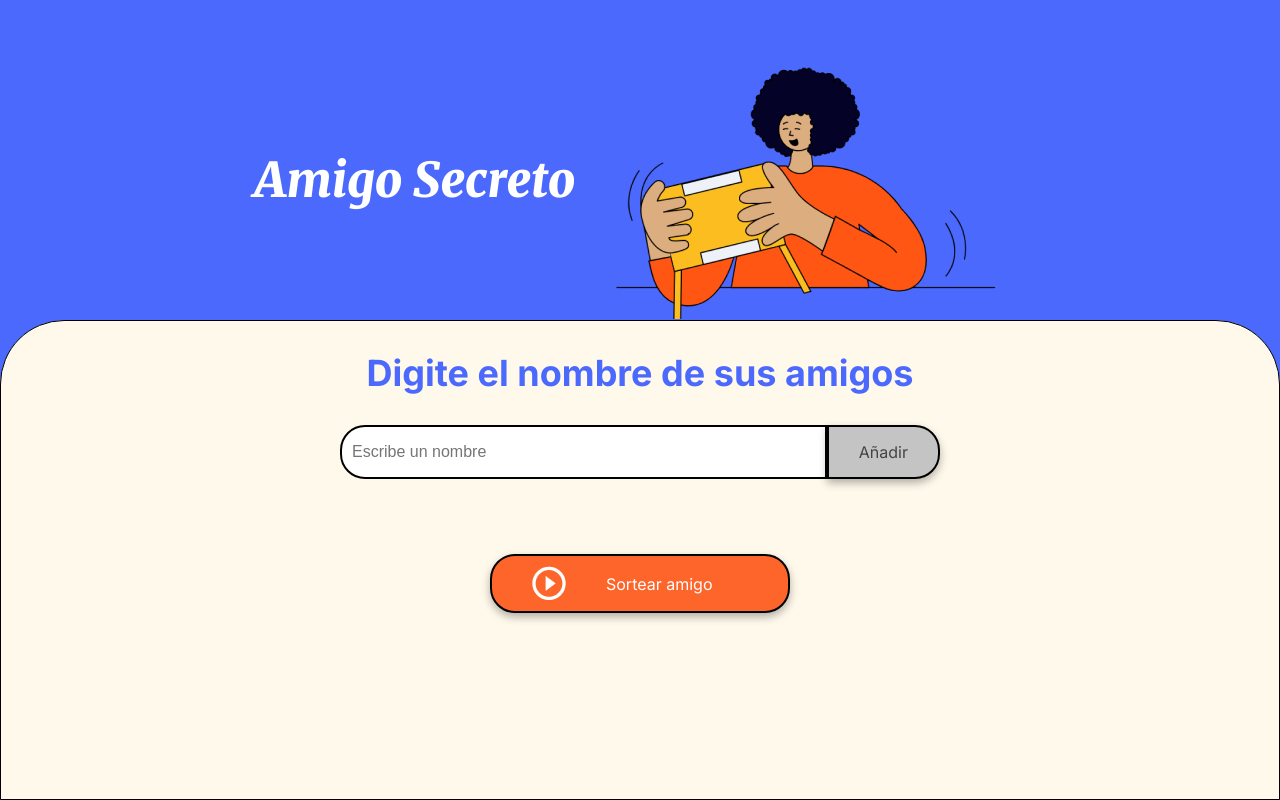
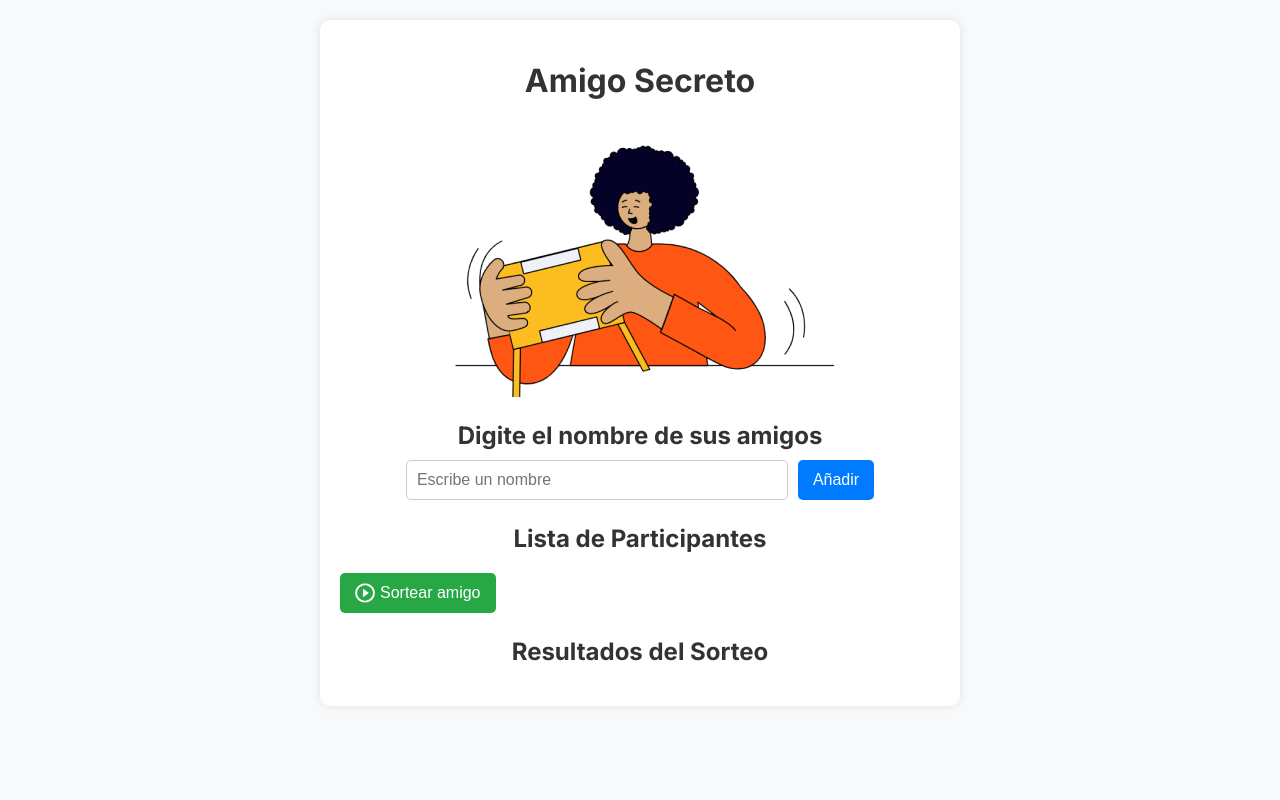
Before and after one commit to lourdes270/amigo-secreto, a plain HTML site: page index.html in a window 1280 px wide. Drawn offline with Linux system fonts and the light colour scheme.

Commit message:
Version 1: sin mejoras

```diff
--- a/app.js
+++ b/app.js
@@ -1 +1,55 @@
 // El principal objetivo de este desafío es fortalecer tus habilidades en lógica de programación. Aquí deberás desarrollar la lógica para resolver el problema.
+// Array para almacenar nombres amigos LISTA!
+let amigos = [];
+
+// Función agrega amigo lista
+function agregarAmigo() {
+    let inputAmigo = document.getElementById("amigo");
+    let nombre = inputAmigo.value.trim();
+
+    if (nombre === "") {
+        alert("Por favor, ingrese un nombre válido.");
+        return;
+    }
+    if (amigos.includes(nombre)) {
+        alert("Ese nombre ya está en la lista.");
+        return;
+    }
+
+    amigos.push(nombre);
+    inputAmigo.value = "";
+    actualizarLista();
+}
+
+// Función actualizar la list
+function actualizarLista() {
+    let lista = document.getElementById("listaAmigos");
+    lista.innerHTML = "";
+
+    amigos.forEach((nombre) => {
+        let li = document.createElement("li");
+        li.textContent = nombre;
+        lista.appendChild(li);
+    });
+}
+
+// Función para sortear amigo
+function sortearAmigo() {
+    if (amigos.length < 2) {
+        alert("Debe haber al menos 2 participantes para el sorteo.");
+        return;
+    }
+
+    let resultado = document.getElementById("resultado");
+    resultado.innerHTML = "";
+
+    let amigosMezclados = [...amigos];
+    amigosMezclados.sort(() => Math.random() - 0.5);
+
+    for (let i = 0; i < amigosMezclados.length; i++) {
+        let asignado = amigosMezclados[(i + 1) % amigosMezclados.length];
+        let li = document.createElement("li");
+        li.textContent = `${amigosMezclados[i]} → ${asignado}`;
+        resultado.appendChild(li);
+    }
+}
--- a/index.html
+++ b/index.html
@@ -6,7 +6,7 @@
     <link rel="stylesheet" href="style.css">
     <link rel="preconnect" href="https://fonts.googleapis.com">
     <link rel="preconnect" href="https://fonts.gstatic.com" crossorigin>
-    <link href="https://fonts.googleapis.com/css2?family=Inter:wght@100;400;700;900&family=Merriweather:ital,wght@0,300;0,400;0,700;0,900;1,300;1,400;1,700;1,900&display=swap" rel="stylesheet">
+    <link href="https://fonts.googleapis.com/css2?family=Inter:wght@100;400;700;900&family=Merriweather:ital,wght@0,300;0,400;0,700;0,900&display=swap" rel="stylesheet">
     <title>Amigo Secreto</title>
 </head>
 
@@ -24,8 +24,8 @@
                 <button class="button-add" onclick="agregarAmigo()">Añadir</button>
             </div>
 
-            <ul id="listaAmigos" class="name-list" aria-labelledby="listaAmigos" role="list"></ul>
-            <ul id="resultado" class="result-list" aria-live="polite"></ul>
+            <h3 class="section-title">Lista de Participantes</h3>
+            <ul id="listaAmigos" class="name-list" role="list"></ul>
 
             <div class="button-container">
                 <button class="button-draw" onclick="sortearAmigo()" aria-label="Sortear amigo secreto">
@@ -33,6 +33,9 @@
                     Sortear amigo
                 </button>
             </div>
+
+            <h3 class="section-title">Resultados del Sorteo</h3>
+            <ul id="resultado" class="result-list" aria-live="polite"></ul>
         </section>
     </main>
 
--- a/style.css
+++ b/style.css
@@ -1,162 +1,176 @@
+/* 🌿 Definición de variables de color y tipografía */
 :root {
-    --color-primary: #4B69FD;
-    --color-secondary: #FFF9EB;
-    --color-tertiary: #C4C4C4;
-    --color-button: #fe652b;
-    --color-button-hover: #e55720;
-    --color-text: #444444;
-    --color-white: #FFFFFF;
+    --color-fondo: #f8f9fa;
+    --color-texto: #333;
+    --color-primario: #007bff;
+    --color-primario-hover: #0056b3;
+    --color-boton-sortear: #28a745;
+    --color-boton-sortear-hover: #218838;
+    --color-lista: #e9ecef;
+    --color-resultado: #ffc107;
+    --fuente-primaria: 'Inter', sans-serif;
 }
 
-/* Estilos generales */
-* {
+/* 🎨 Estilos globales */
+body {
+    font-family: var(--fuente-primaria);
+    background-color: var(--color-fondo);
+    color: var(--color-texto);
+    text-align: center;
     margin: 0;
     padding: 0;
-    box-sizing: border-box;
 }
 
-body {
-    height: 100vh;
-    background-color: var(--color-primary);
-    display: flex;
-    justify-content: center;
-    align-items: center;
+/* 📌 Contenedor principal */
+.main-content {
+    max-width: 600px;
+    margin: 20px auto;
+    padding: 20px;
+    background: #fff;
+    border-radius: 10px;
+    box-shadow: 0px 0px 10px rgba(0, 0, 0, 0.1);
 }
 
-.main-content {
-    display: flex;
-    flex-direction: column;
-    height: 100%;
-    width: 100%;
+/* 🏆 Encabezado */
+.header-banner {
+    text-align: center;
 }
 
-/* Banner */
-.header-banner {
-    flex: 40%;
-    display: flex;
-    justify-content: center;
-    align-items: center;
-    padding: 40px 0 0;
+.main-title {
+    font-size: 2rem;
+    font-weight: 700;
+    color: var(--color-texto);
+    margin-bottom: 10px;
 }
 
-/* Sección de entrada */
-.input-section {
-    flex: 60%;
-    background-color: var(--color-secondary);
-    border: 1px solid #000;
-    border-radius: 64px 64px 0 0;
-    display: flex;
-    flex-direction: column;
-    align-items: center;
-    padding: 20px;
-    width: 100%;
+.header-banner img {
+    max-width: 100%;
+    height: auto;
+    margin-top: 10px;
 }
 
-/* Títulos */
-.main-title {
-    font-size: 48px;
-    font-family: "Merriweather", serif;
-    font-weight: 900;
-    font-style: italic;
-    color: var(--color-white);
+/* 📝 Sección de ingreso de nombres */
+.input-section {
+    margin-top: 20px;
 }
 
 .section-title {
-    font-family: "Inter", serif;
-    font-size: 36px;
-    font-weight: 700;
-    color: var(--color-primary);
-    margin: 10px 0;
-    text-align: center;
+    font-size: 1.5rem;
+    color: var(--color-texto);
+    margin-bottom: 10px;
 }
 
-/* Contenedores de entrada y botón */
+/* ✍ Input y botón de agregar */
 .input-wrapper {
     display: flex;
     justify-content: center;
-    width: 100%;
-    max-width: 600px;
+    gap: 10px;
+    margin-top: 10px;
+}
+
+.input-name {
+    padding: 10px;
+    width: 60%;
+    border: 1px solid #ccc;
+    border-radius: 5px;
+    font-size: 1rem;
+}
+
+.button-add {
+    background-color: var(--color-primario);
+    color: white;
+    border: none;
+    padding: 10px 15px;
+    cursor: pointer;
+    border-radius: 5px;
+    font-size: 1rem;
+    transition: background 0.3s ease;
+}
+
+.button-add:hover {
+    background-color: var(--color-primario-hover);
+}
+
+/* 📃 Lista de amigos */
+.name-list {
+    list-style: none;
+    padding: 0;
+    margin: 20px 0;
+}
+
+.name-list li {
+    background: var(--color-lista);
+    padding: 10px;
+    margin: 5px 0;
+    border-radius: 5px;
+    font-size: 1.1rem;
+}
+
+/* 🎲 Botón de sorteo */
+.button-container {
     margin-top: 20px;
 }
 
-.input-name {
-    width: 100%;
-    padding: 10px;
-    border: 2px solid #000;
-    border-radius: 25px 0 0 25px;
-    font-size: 16px;
-}
-
-.button-container {
-    width: 300px;
-    justify-content: center;
-}
-
-/* Estilos de entrada de texto */
-.input-title {
-    flex: 1;
-    padding: 10px 15px;
-    font-size: 16px;
-    border: 2px solid #333;
-    border-right: none;
-    border-radius: 25px 0 0 25px;
-    font-family: "Merriweather", serif;
-    box-shadow: 0 4px 8px rgba(0, 0, 0, 0.3);
-}
-
-/* Estilos de botón */
-button {
-    padding: 15px 30px;
-    font-family: "Inter", sans-serif;
-    font-size: 16px;
-    border: 2px solid #000;
-    border-radius: 25px;
-    box-shadow: 0 4px 8px rgba(0, 0, 0, 0.3);
-    cursor: pointer;
-}
-
-.button-add {
-    background-color: var(--color-tertiary);
-    color: var(--color-text);
-    border-radius: 0 25px 25px 0;
-}
-
-.button-add:hover {
-    background-color: #a1a1a1;
-}
-
-/* Listas */
-ul {
-    list-style-type: none;
-    color: var(--color-text);
-    font-family: "Inter", sans-serif;
-    font-size: 18px;
-    margin: 20px 0;
-}
-
-.result-list {
-    margin-top: 15px;
-    color: #05DF05;
-    font-size: 22px;
-    font-weight: bold;
-    text-align: center;
-}
-
-/* Botón de sortear título */
 .button-draw {
     display: flex;
     align-items: center;
-    width: 100%;
-    padding: 10px 40px;
-    color: var(--color-white);
-    background-color: var(--color-button);
-    font-size: 16px;
+    justify-content: center;
+    background-color: var(--color-boton-sortear);
+    color: white;
+    border: none;
+    padding: 10px 15px;
+    cursor: pointer;
+    border-radius: 5px;
+    font-size: 1rem;
+    transition: background 0.3s ease;
 }
 
 .button-draw img {
-    margin-right: 40px;
+    width: 20px;
+    height: 20px;
+    margin-right: 5px;
 }
 
 .button-draw:hover {
-    background-color: var(--color-button-hover);
+    background-color: var(--color-boton-sortear-hover);
 }
+
+/* 🎁 Lista de resultados */
+.result-list {
+    list-style: none;
+    padding: 0;
+    margin-top: 20px;
+}
+
+.result-list li {
+    background: var(--color-resultado);
+    color: var(--color-texto);
+    padding: 10px;
+    margin: 5px 0;
+    border-radius: 5px;
+    font-weight: bold;
+}
+
+/* 📱 Diseño responsivo */
+@media (max-width: 768px) {
+    .main-content {
+        width: 90%;
+        padding: 15px;
+    }
+
+    .input-wrapper {
+        flex-direction: column;
+    }
+
+    .input-name {
+        width: 100%;
+    }
+
+    .button-add {
+        width: 100%;
+    }
+
+    .button-draw {
+        width: 100%;
+    }
+}
```
